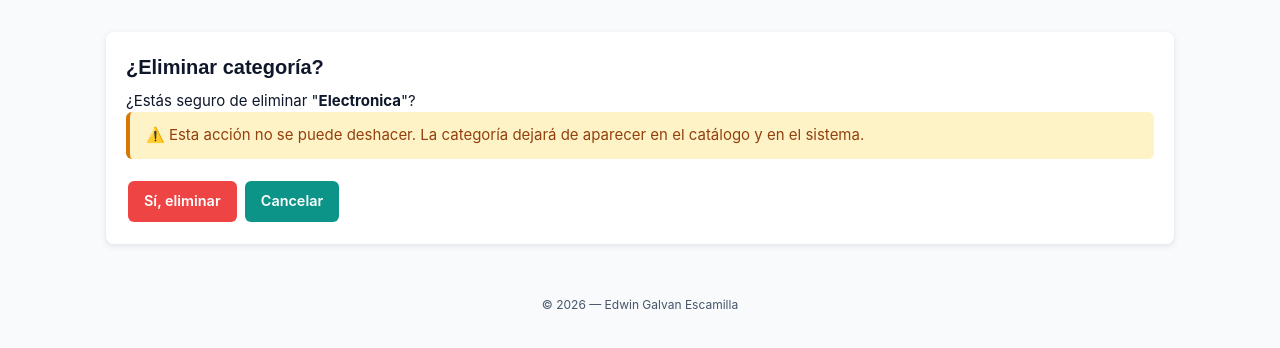
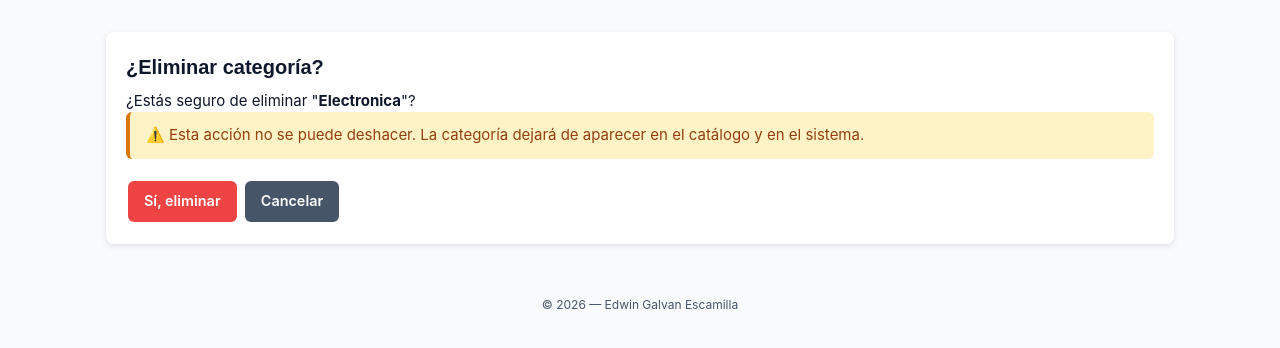
Before and after one commit to gaee100810hhglsda5-alt/proyecto_negocio, a Django app: page /categorias/eliminar/1/ in a window 1280 px wide. Shown: the part 77-425 px from the top of the page. Run offline with Django 5.2, Linux system fonts and the light colour scheme; a user stored in the database is signed in; data comes from the database, SQL or seed files in the repository.

Commit message:
eliminar

```diff
--- a/tienda/templates/tienda/categorias/eliminar.html
+++ b/tienda/templates/tienda/categorias/eliminar.html
@@ -12,7 +12,7 @@
     <form method="post">
         {% csrf_token %}
         <button type="submit" class="btn btn-danger">Sí, eliminar</button>
-        <a href="{% url 'lista_categorias' %}" class="btn btn-secondary">Cancelar</a>
+        <a href="{% url 'lista_categorias' %}" class="btn btn-neutral">Cancelar</a>
     </form>
 </div>
 {% endblock %}
--- a/tienda/templates/tienda/clientes/eliminar.html
+++ b/tienda/templates/tienda/clientes/eliminar.html
@@ -12,7 +12,7 @@
     <form method="post">
         {% csrf_token %}
         <button type="submit" class="btn btn-danger">Sí, eliminar</button>
-        <a href="{% url 'lista_clientes' %}" class="btn btn-secondary">Cancelar</a>
+        <a href="{% url 'lista_clientes' %}" class="btn btn-neutral">Cancelar</a>
     </form>
 </div>
 {% endblock %}
```
